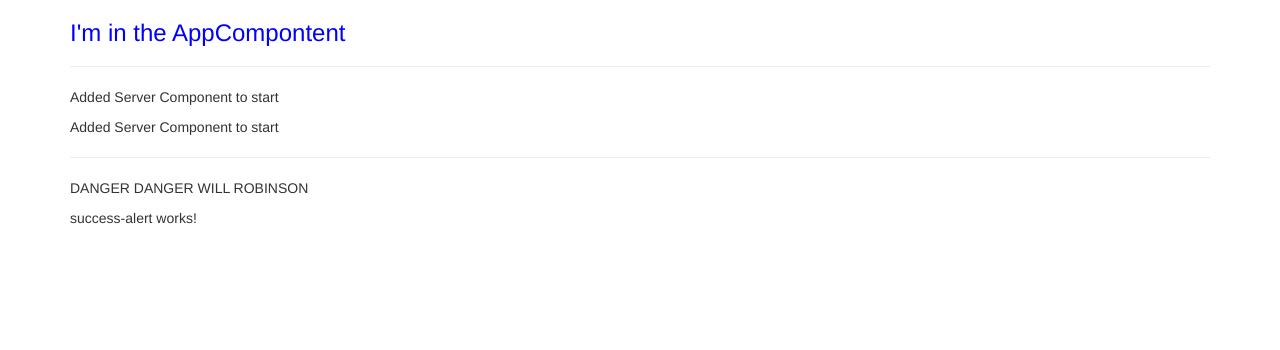
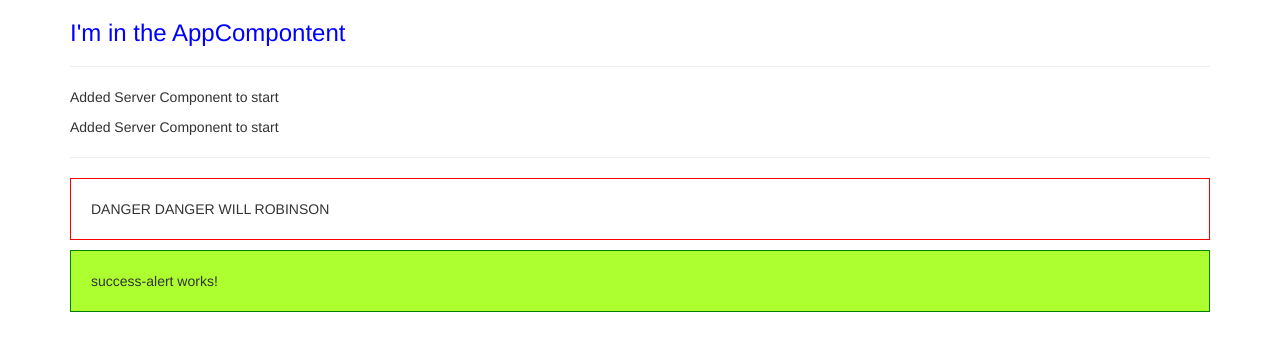
Before and after one commit to scalcam/first-angular-app, an Angular app: page / in a window 1280 px wide. Shown: the top 350 px of the page. Built offline with nearby package versions, Linux system fonts and the light colour scheme.

Commit message:
added component styling

```diff
--- a/src/app/success-alert/success-alert.component.css
+++ b/src/app/success-alert/success-alert.component.css
@@ -0,0 +1,5 @@
+p{
+    padding: 20px;
+    background-color: greenyellow;
+    border: 1px solid green;
+}
--- a/src/app/warning-alert/warning-alert.component.css
+++ b/src/app/warning-alert/warning-alert.component.css
@@ -0,0 +1,5 @@
+p{
+    padding: 20px;
+    background-color: rose;
+    border: 1px solid red;
+}
```
